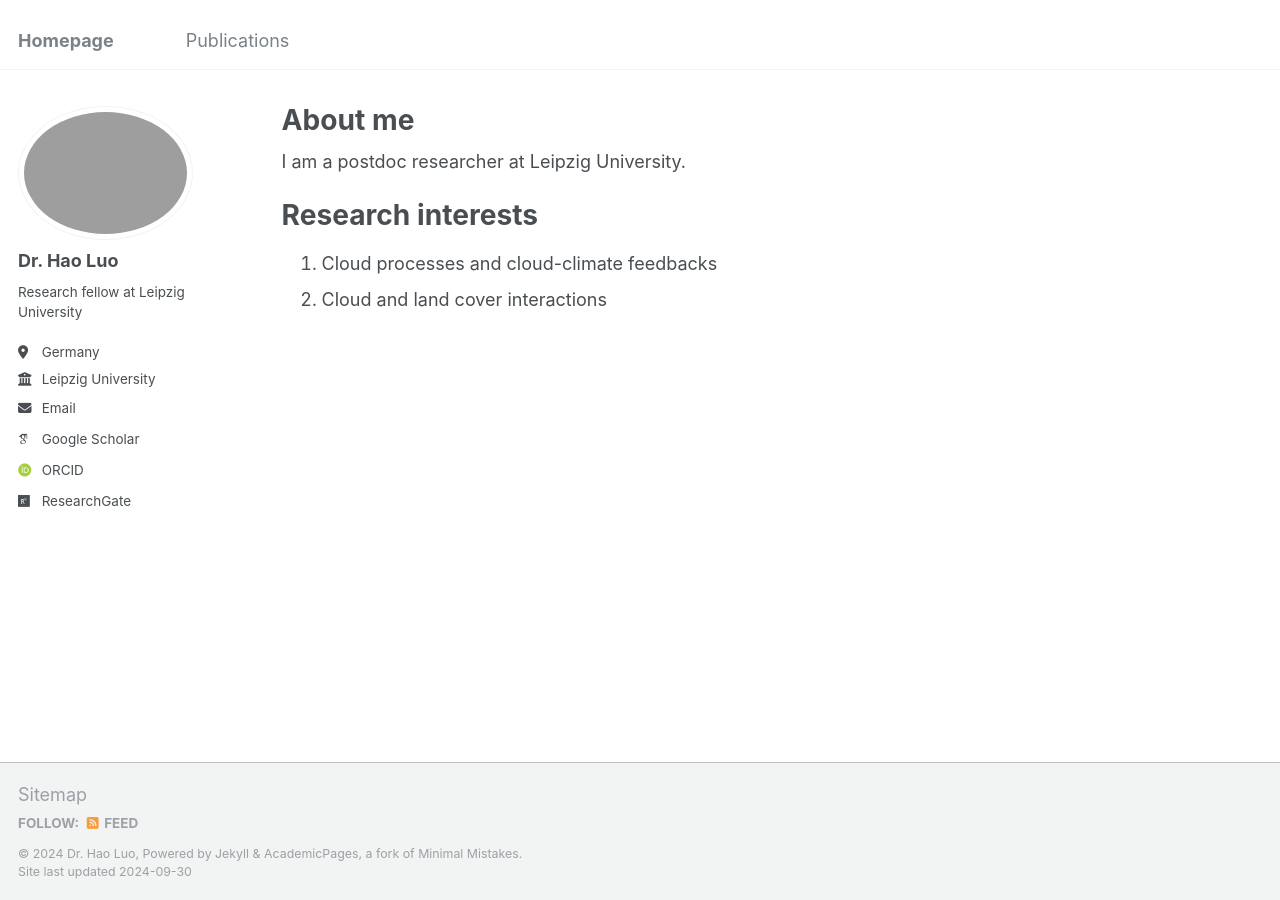
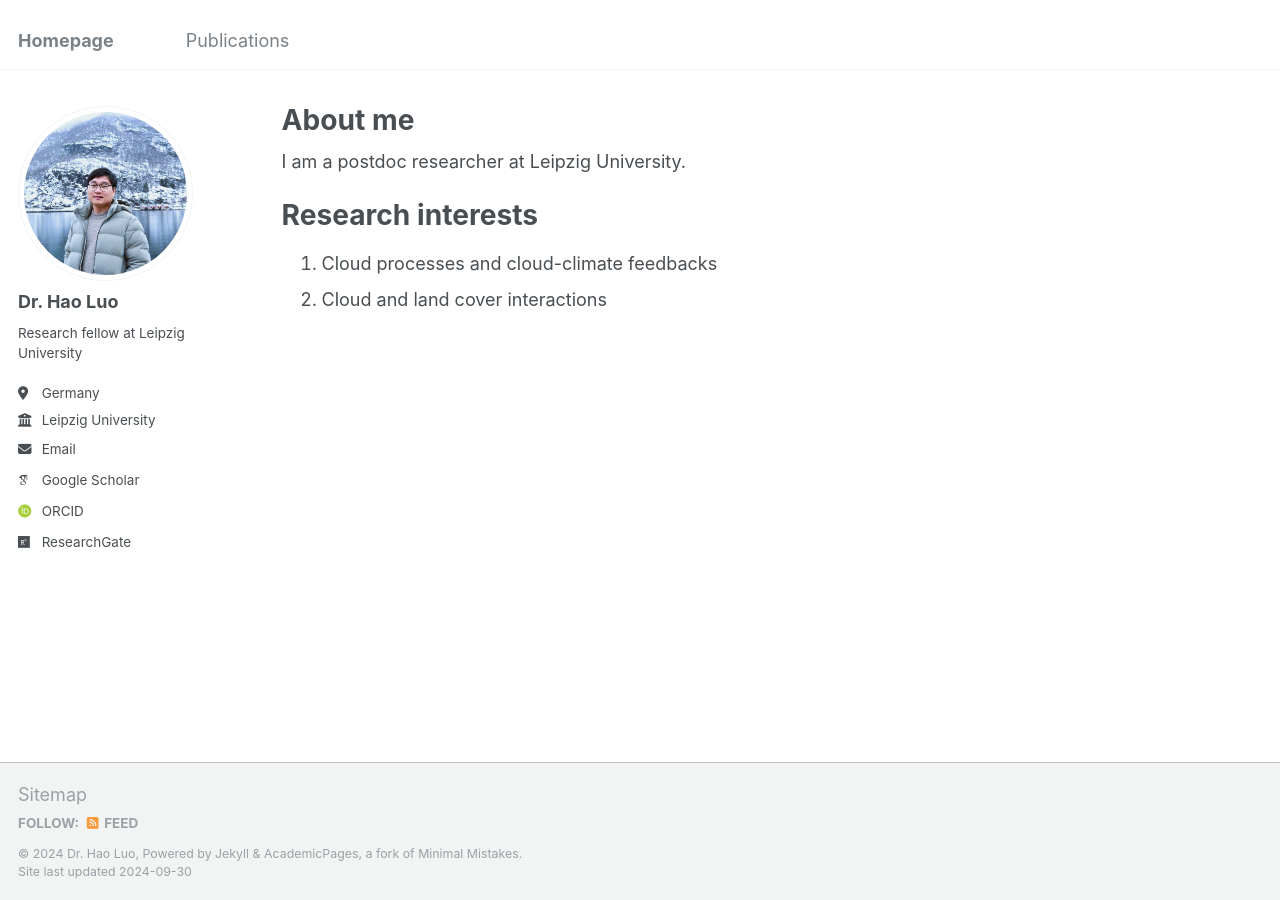
Before and after one commit to haoluo-atmos/haoluo-atmos.github.io, a Jekyll site: the page built from _pages/about.md, in a window 1280 px wide. Built offline with Jekyll 4.4.1, drawn with Linux system fonts in a browser that asks for light colours; some web fonts are replaced.

Commit message:
Update _config.yml

```diff
--- a/_config.yml
+++ b/_config.yml
@@ -21,7 +21,7 @@ repository               : "academicpages/academicpages.github.io"
 #               Additional customization can be done by editing /_includes/author-profile.html
 author:
   # Biographic information
-  avatar           : "profile-hao.png"
+  avatar           : "profile-hao.jpg"
   name             : "Dr. Hao Luo"
   pronouns         : # example: "she/her"
   bio              : "Research fellow at Leipzig University"
```
